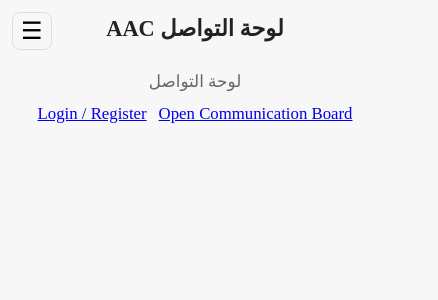
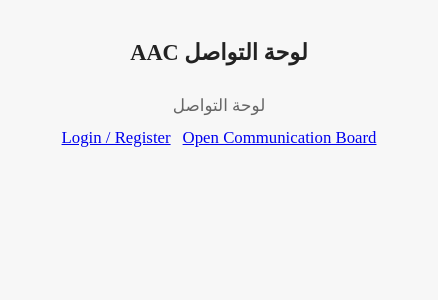
Before and after one commit to ingemedical16/aac-app, a Next.js app in the folder apps/frontend/: page /ar in a window 390 px wide. Shown: the top 300 px of the page, 438 px wide, since content can reach past the window. Built offline with nearby package versions, Linux system fonts and the light colour scheme; no server answers.

Commit message:
fix(layout): correctly hide header on mobile using viewport detection
- introduce useIsMobile hook
- decouple viewport logic from scroll behavior
- ensure header is always hidden on mobile
- stabilize AppShell layout rules

```diff
--- a/apps/frontend/src/components/layouts/AppShell/AppShell.module.scss
+++ b/apps/frontend/src/components/layouts/AppShell/AppShell.module.scss
@@ -1,40 +1,36 @@
 .shell {
   display: flex;
+  flex-direction: column;
   min-height: 100vh;
-  background: var(--bg);
+  width: 100%;
 }
 
-.main {
+.body {
+  display: flex;
   flex: 1;
-  min-width: 0;
+  width: 100%;
+}
+
+.content {
+  flex: 1;
+  width: 100%;
+  padding: 1.5rem;
+  overflow-y: auto;
 }
 
 /* =========================
-   MOBILE BURGER
+   DASHBOARD MODE
 ========================= */
 
-.mobileBurger {
-  position: fixed;
-  top: 12px;
-  left: 12px;
-  z-index: 120;
-
-  font-size: 1.5rem;
-  background: var(--bg-panel);
-  border: 1px solid var(--border);
-  border-radius: 8px;
-  padding: 0.25rem 0.5rem;
-
-  cursor: pointer;
+.shell[data-view="dashboard"] .body {
+  display: flex;
 }
 
 /* =========================
-   OVERLAY
+   BOARD & PUBLIC
 ========================= */
 
-.overlay {
-  position: fixed;
-  inset: 0;
-  background: rgba(0, 0, 0, 0.35);
-  z-index: 90;
+.shell[data-view="board"] .body,
+.shell[data-view="public"] .body {
+  display: block;
 }
--- a/apps/frontend/src/components/layouts/AppShell/index.tsx
+++ b/apps/frontend/src/components/layouts/AppShell/index.tsx
@@ -1,10 +1,15 @@
 "use client";
 
-import { useEffect, useState } from "react";
+import { useState } from "react";
 import styles from "./AppShell.module.scss";
-import { ViewMode } from "@/types/viewMode";
+
 import Header from "@/components/layouts/Header";
 import Aside from "@/components/layouts/Aside";
+import MobileMenu from "@/components/MobileMenu";
+
+import { ViewMode } from "@/types/viewMode";
+import useAutoHideHeader  from "@/hooks/useAutoHideHeader";
+import { useIsMobile } from "@/hooks/useIsMobile";
 
 interface AppShellProps {
   children: React.ReactNode;
@@ -12,73 +17,49 @@
 }
 
 export default function AppShell({ children, viewMode }: AppShellProps) {
-  const [isMobile, setIsMobile] = useState(false);
-  const [asideOpen, setAsideOpen] = useState(false);
+
 
   /* =========================
-     DETECT MOBILE
+     VISIBILITY RULES (LOCKED)
   ========================= */
-  useEffect(() => {
-    const check = () => setIsMobile(window.innerWidth < 768);
-    check();
-    window.addEventListener("resize", check);
-    return () => window.removeEventListener("resize", check);
-  }, []);
+const isMobile = useIsMobile();
+const [isAsideOpen, setIsAsideOpen] = useState(false);
 
 /* =========================
-     RULES
+   VISIBILITY RULES (FINAL)
 ========================= */
 
 const showHeader = !isMobile;
+
 const showAside =
-    viewMode === ViewMode.DASHBOARD && (!isMobile || asideOpen);
+  (isMobile && isAsideOpen) ||
+  (viewMode === ViewMode.DASHBOARD && !isMobile);
 
-  const showBurger = isMobile;
+const showMobileToggle = isMobile;
 
-  /* =========================
-     RENDER
-  ========================= */
+  /* ========================= */
 
   return (
-    <div className={styles.shell}>
-      {/* Header (desktop only) */}
-      {showHeader && (
-        <Header
-          viewMode={viewMode}
-          onBurgerClick={() => setAsideOpen(true)}
+    <div className={styles.shell} data-view={viewMode}>
+      {showHeader && <Header viewMode={viewMode} />}
+
+      {showMobileToggle && (
+        <MobileMenu
+          isOpen={isAsideOpen}
+          onToggle={() => setIsAsideOpen((v) => !v)}
         />
       )}
 
-      {/* Aside */}
+      <div className={styles.body}>
         {showAside && (
           <Aside
             viewMode={viewMode}
-          onClose={() => setAsideOpen(false)}
-          isMobile={isMobile}
+            onNavigate={() => setIsAsideOpen(false)}
           />
         )}
 
-      {/* Mobile burger button */}
-      {showBurger && (
-        <button
-          className={styles.mobileBurger}
-          onClick={() => setAsideOpen(true)}
-          aria-label="Open menu"
-        >
-          ☰
-        </button>
-      )}
-
-      {/* Main content */}
-      <main className={styles.main}>{children}</main>
-
-      {/* Mobile overlay */}
-      {isMobile && asideOpen && (
-        <div
-          className={styles.overlay}
-          onClick={() => setAsideOpen(false)}
-        />
-      )}
+        <main className={styles.content}>{children}</main>
+      </div>
     </div>
   );
 }
--- /dev/null
+++ b/apps/frontend/src/hooks/useIsMobile.ts
@@ -0,0 +1,20 @@
+"use client";
+
+import { useEffect, useState } from "react";
+
+export function useIsMobile(breakpoint = 768) {
+  const [isMobile, setIsMobile] = useState(false);
+
+  useEffect(() => {
+    const check = () => {
+      setIsMobile(window.innerWidth < breakpoint);
+    };
+
+    check();
+    window.addEventListener("resize", check);
+
+    return () => window.removeEventListener("resize", check);
+  }, [breakpoint]);
+
+  return isMobile;
+}
```
Lines whose indentation alone changed are shown as unchanged.
